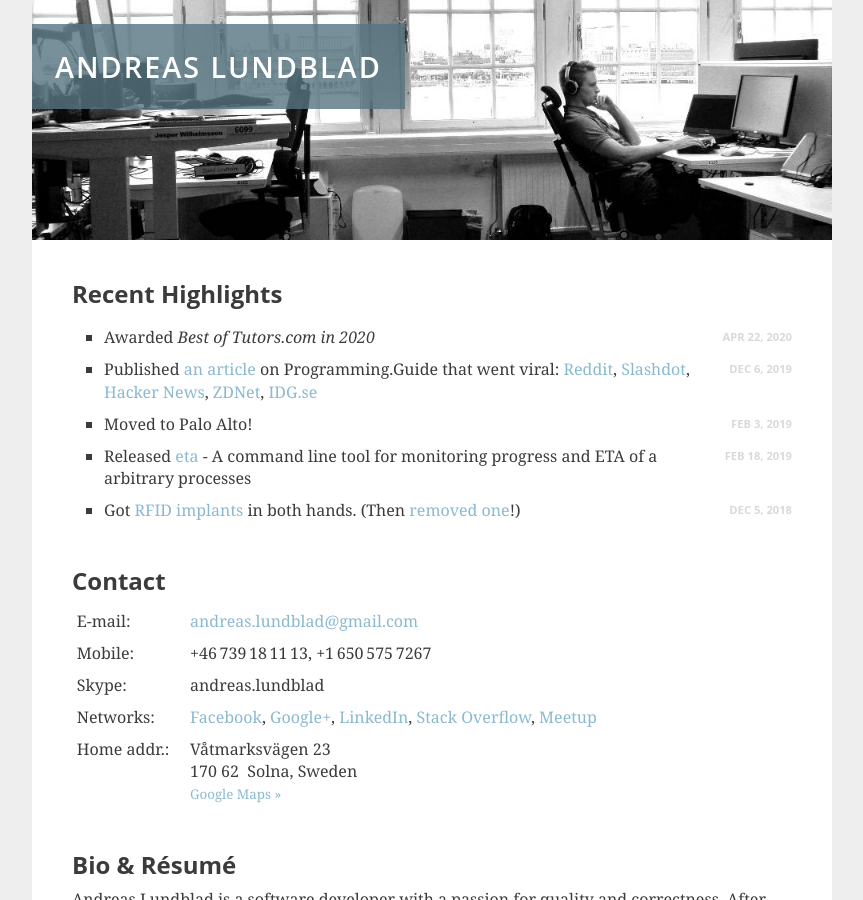
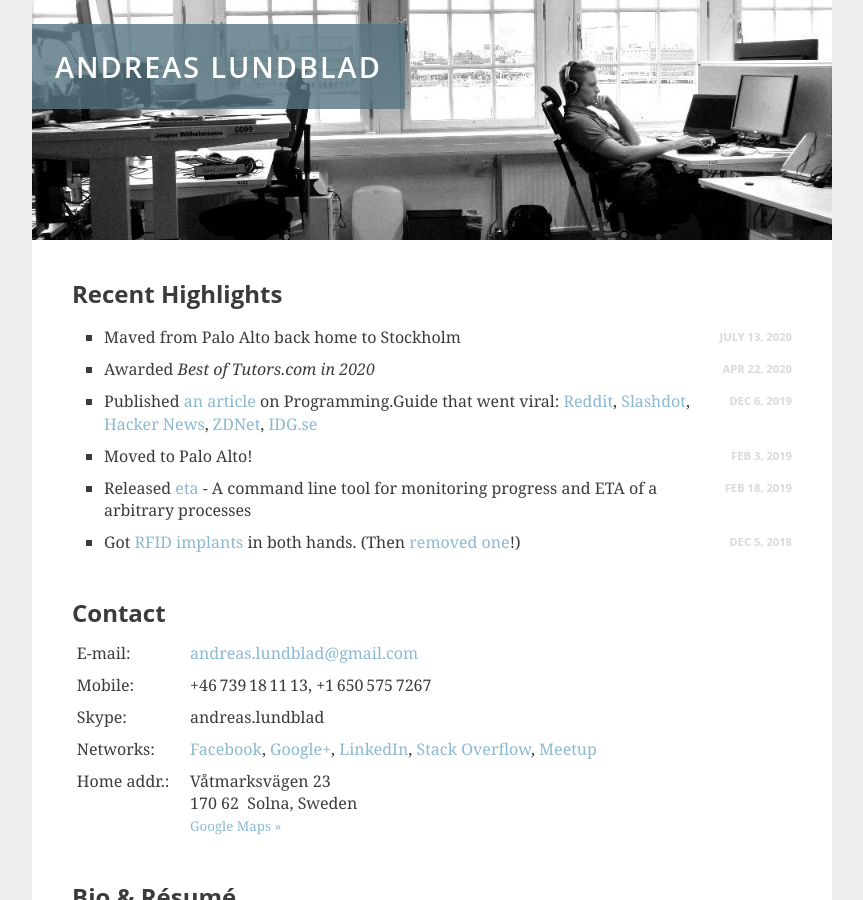
Before and after one commit to aioobe/aioobe.github.io, a Jekyll site: the page built from index.html, in a window 1280 px wide and 900 px high. Shown: the whole window, without its empty margins (208-1071 px from the left). Built offline with Jekyll 4.4.1, drawn with Linux system fonts in a browser that asks for light colours.

Commit message:
Added moved back home highlight

```diff
--- a/index.html
+++ b/index.html
@@ -1,6 +1,8 @@
 ---
 layout: default
 whatsup:
+  - title: "Maved from Palo Alto back home to Stockholm"
+    date: "July 13, 2020"
   - title: "Awarded <em>Best of Tutors.com in 2020</em>"
     date: "Apr 22, 2020"
   - title: "Published <a href='https://programming.guide/worlds-most-copied-so-snippet.html'>an article</a> on Programming.Guide that went viral: <a href='https://old.reddit.com/r/programming/comments/e5ihy6/the_most_copied_stackoverflow_snippet_of_all_time/'>Reddit</a>, <a href='https://it.slashdot.org/story/19/12/05/1918229/the-most-copied-stackoverflow-java-code-snippet-contains-a-bug'>Slashdot</a>, <a href='https://news.ycombinator.com/item?id=21698619'>Hacker News</a>, <a href='https://www.zdnet.com/article/the-most-copied-stackoverflow-java-code-snippet-contains-a-bug/'>ZDNet</a>, <a href='https://techworld.idg.se/2.2524/1.727722/bugg-mest-kopierade-java-koden'>IDG.se</a>"
```
